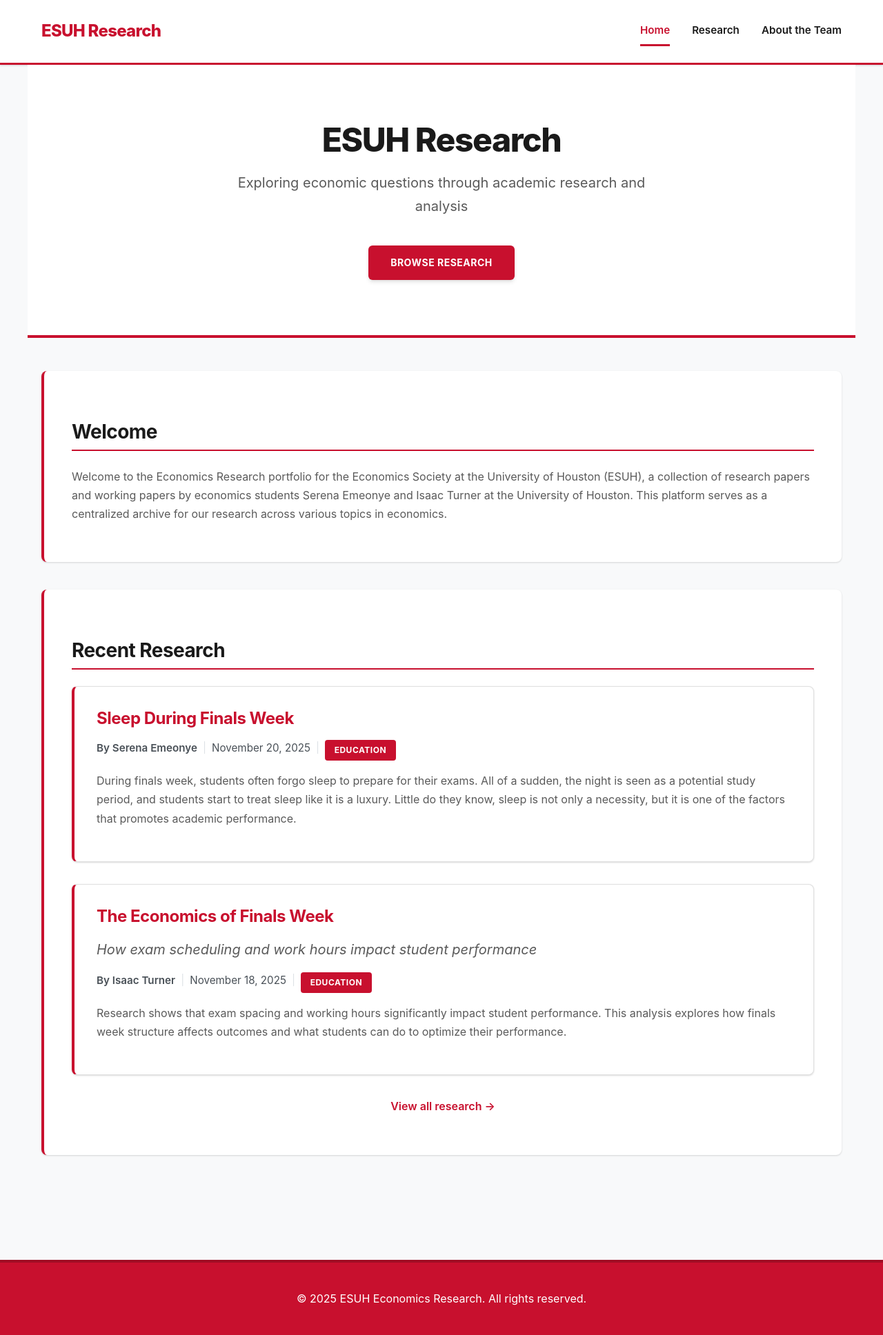
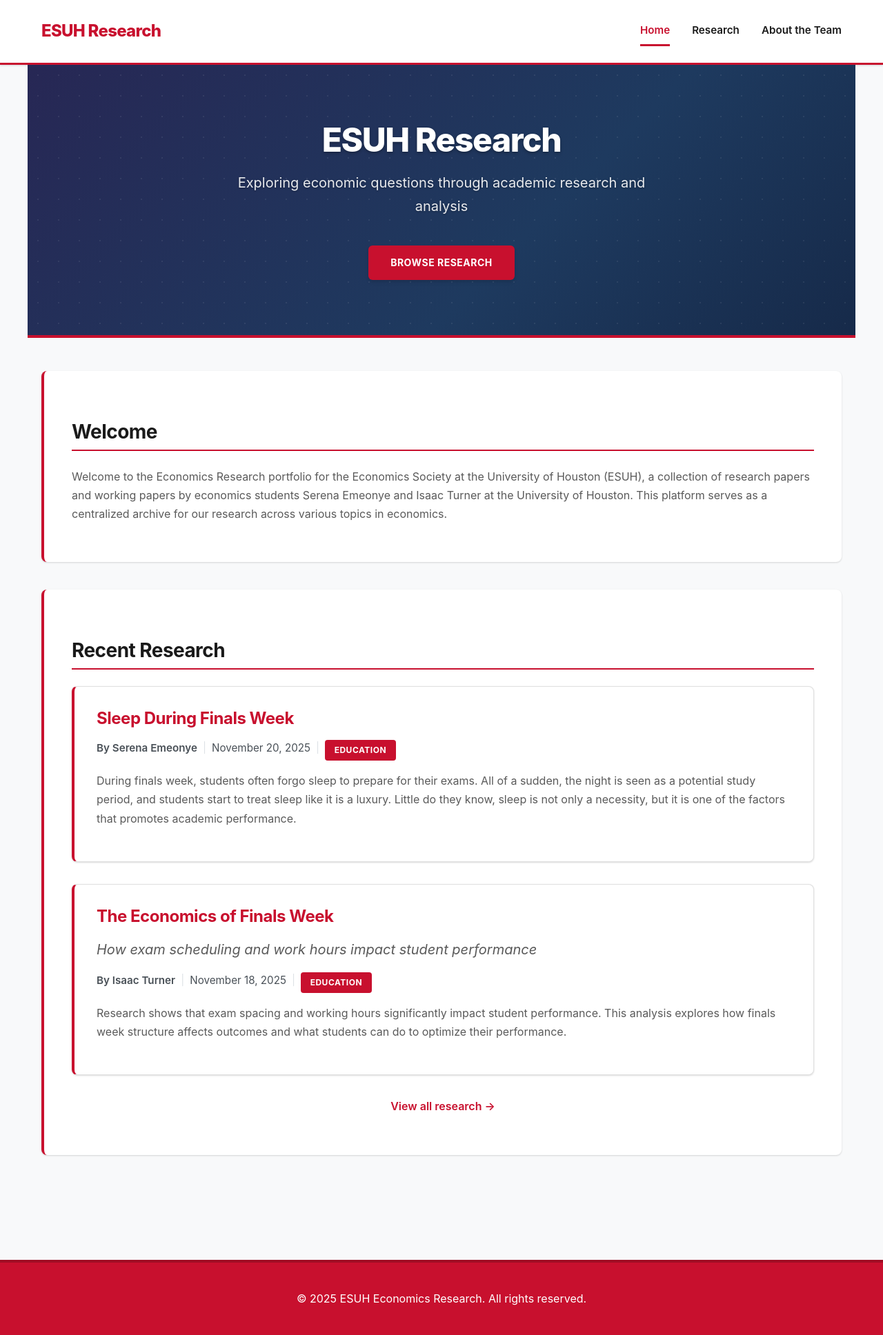
Before and after one commit to econsociety/esuh, a Jekyll site: the page built from index.html, in a window 1280 px wide. Shown: the whole page at 69% size. Built offline with Jekyll 4.4.1, drawn with Linux system fonts in a browser that asks for light colours.

Commit message:
Add animated gradient background with dot grid to home hero
- Implemented animated gradient using dark blue/navy/purple colors that complement UH red
- Added CSS dot grid overlay pattern to represent data visualization
- Updated text colors to white with text shadows for better readability
- Made gradient and dot grid responsive for mobile devices
- Gradient animates smoothly over 15 seconds creating a dynamic data-themed effect

```diff
--- a/assets/css/main.css
+++ b/assets/css/main.css
@@ -153,26 +153,64 @@ a:hover {
 .home-hero {
   text-align: center;
   padding: 5rem 20px;
-  background: var(--white);
   margin: -3rem -20px 3rem;
   border-bottom: 4px solid var(--primary-color);
   position: relative;
+  overflow: hidden;
+  /* Animated gradient background */
+  background: linear-gradient(135deg, #0a1128, #1a2332, #2d1b4e, #1e3a5f, #0a1128);
+  background-size: 400% 400%;
+  animation: gradientShift 15s ease infinite;
+}
+
+/* Dot grid overlay */
+.home-hero::before {
+  content: '';
+  position: absolute;
+  top: 0;
+  left: 0;
+  right: 0;
+  bottom: 0;
+  background-image: radial-gradient(circle, rgba(255, 255, 255, 0.15) 1px, transparent 1px);
+  background-size: 30px 30px;
+  opacity: 0.5;
+  pointer-events: none;
+}
+
+/* Ensure content stays on top of the background */
+.home-hero > * {
+  position: relative;
+  z-index: 1;
+}
+
+@keyframes gradientShift {
+  0% {
+    background-position: 0% 50%;
+  }
+  50% {
+    background-position: 100% 50%;
+  }
+  100% {
+    background-position: 0% 50%;
+  }
 }
 
 .home-hero h1 {
   font-size: 3rem;
   margin-bottom: 1rem;
-  color: var(--text-color);
+  color: var(--white);
   font-weight: 800;
   letter-spacing: -0.03em;
+  text-shadow: 0 2px 4px rgba(0, 0, 0, 0.3);
 }
 
 .home-hero p {
   font-size: 1.25rem;
-  color: var(--text-secondary);
+  color: rgba(255, 255, 255, 0.9);
   max-width: 650px;
   margin: 0 auto 2.5rem;
   line-height: 1.7;
+  text-shadow: 0 1px 3px rgba(0, 0, 0, 0.3);
 }
 
 .cta-button {
@@ -510,12 +548,21 @@ tbody tr:hover {
     font-size: 1.5rem;
   }
 
+  .home-hero {
+    padding: 4rem 20px;
+  }
+
   .home-hero h1 {
     font-size: 2rem;
   }
 
   .home-hero p {
     font-size: 1.1rem;
+  }
+
+  /* Adjust dot grid size for mobile */
+  .home-hero::before {
+    background-size: 20px 20px;
   }
 
   .research-body,
```
